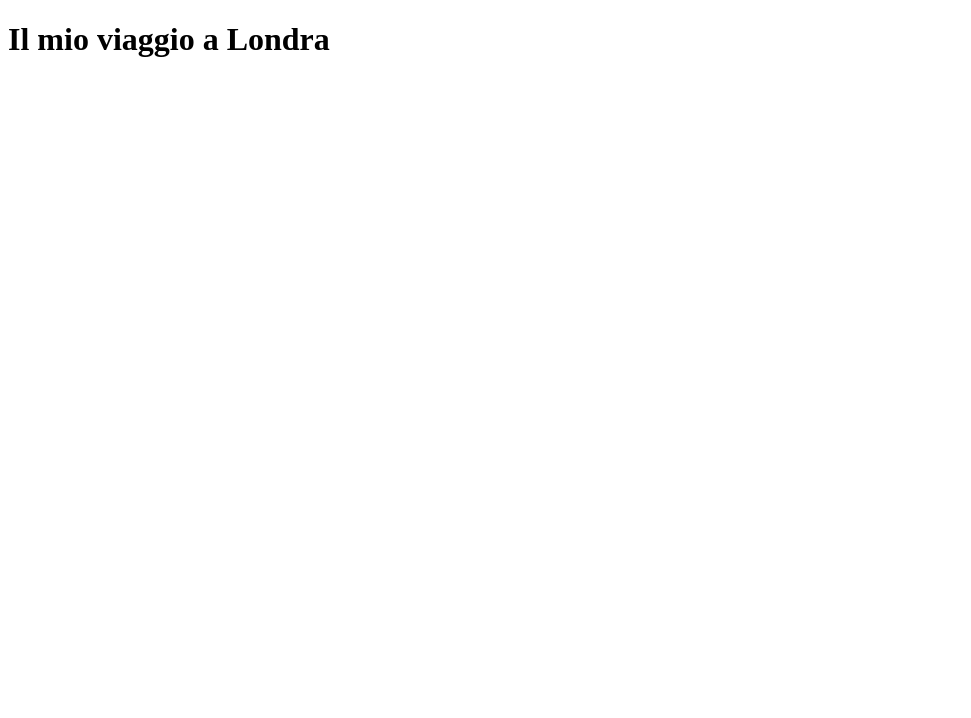
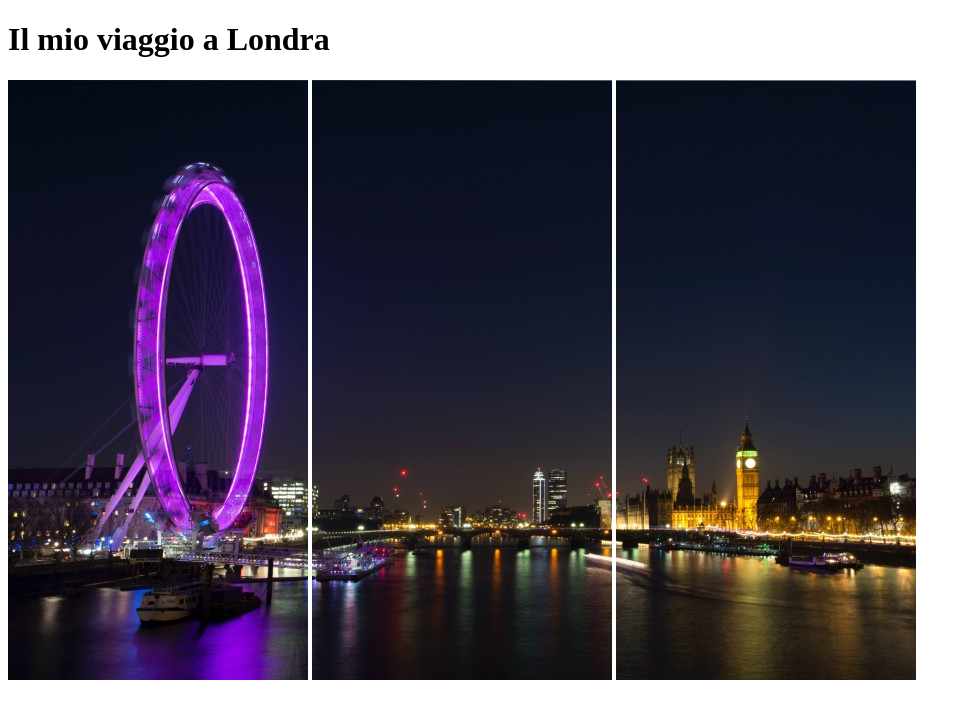
Before and after one commit to salvatorebriga/html-london-trip, a plain HTML site: page index.html in a window 1280 px wide. Shown: the whole page, without its empty margins (0-971 px from the left). Drawn offline with Linux system fonts and the light colour scheme.

Commit message:
[feat]/add-content-images

```diff
--- a/index.html
+++ b/index.html
@@ -11,5 +11,17 @@
         <h1>Il mio viaggio a Londra</h1>
 
     </header>
+
+    <body>
+
+        <div>
+
+            <img src="./img/pexels-bill-emrich-230794-0.jpg" alt="Immagine di Londra la notte">
+            <img src="./img/pexels-bill-emrich-230794-1.jpg" alt="Immagine di Londra la notte">
+            <img src="./img/pexels-bill-emrich-230794-2.jpg" alt="Immagine di Londra la notte">
+
+        </div>
+
+    </body>
 </body>
 </html>
```
